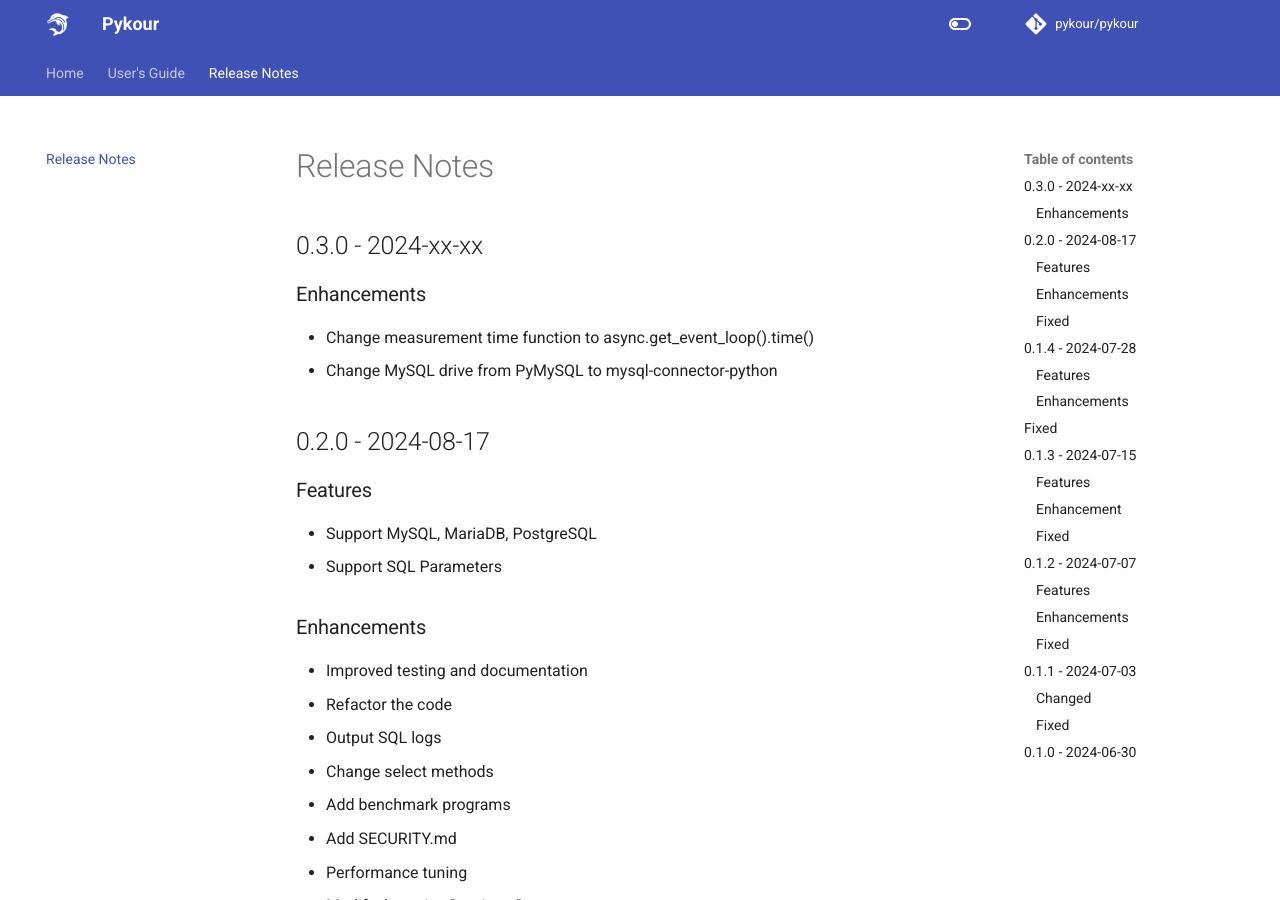
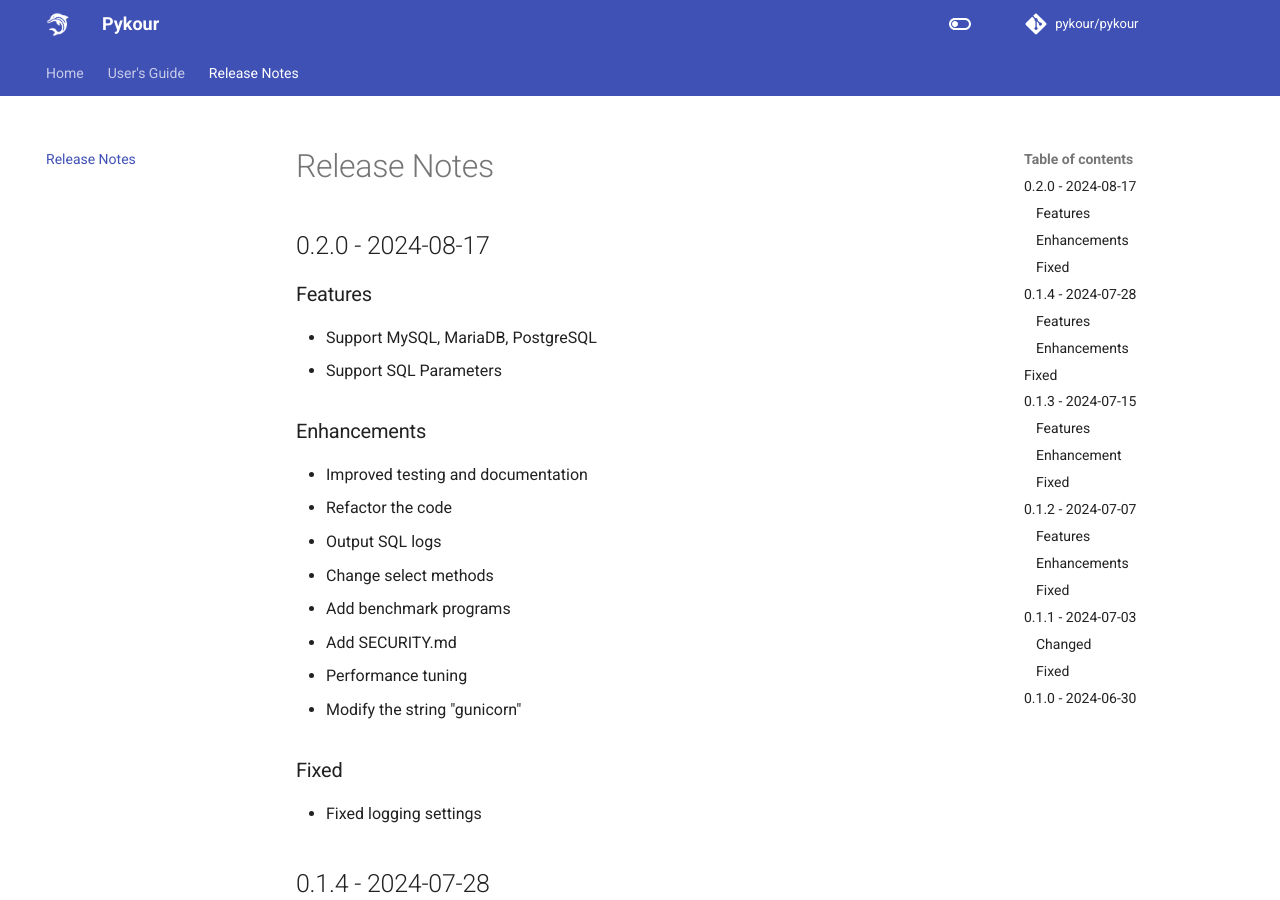
Before and after one commit to pykour/pykour, an MkDocs documentation site: the page built from docs/release-notes.md, in a window 1280 px wide and 900 px high. Built offline with MkDocs 1.6.1 and Material for MkDocs 9.7.7, drawn with Linux system fonts in a browser that asks for light colours; comment, search, counter and statistics services are not loaded.

Commit message:
Revert "change measurement time function to async.get_event_loop().time()"

```diff
--- a/docs/release-notes.md
+++ b/docs/release-notes.md
@@ -1,11 +1,4 @@
 # Release Notes
-
-## 0.3.0 - 2024-xx-xx
-
-### Enhancements
-
-- Change measurement time function to async.get_event_loop().time()
-- Change MySQL drive from PyMySQL to mysql-connector-python
 
 ## 0.2.0 - 2024-08-17
 
--- a/pyproject.toml
+++ b/pyproject.toml
@@ -26,7 +26,7 @@ pytest-mock = "^3.14"
 pytest-randomly = "^3.15"
 pytest-xdist = { version = "^3.6", extras = ["psutil"] }
 pytest-asyncio = "^0.23"
-mysql-connector-python = "^9.0.0"
+pymysql = "^1.1.1"
 psycopg2-binary = "^2.9.9"
 
 [tool.poetry.group.typing.dependencies]
```
Also changed, not shown: docker-compose.yaml (+0 -9 lines), 8 other files.
